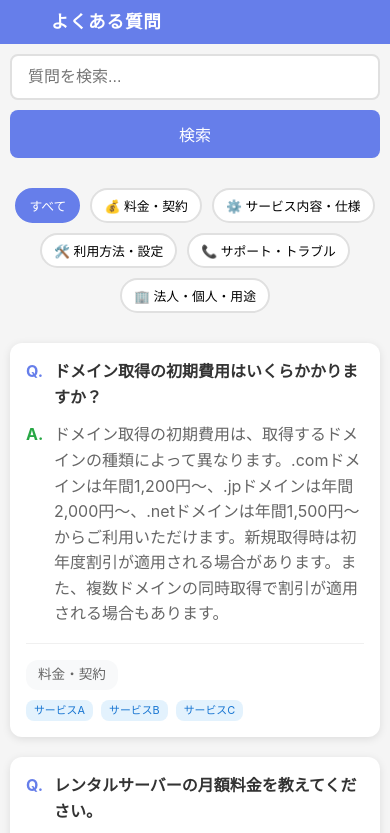
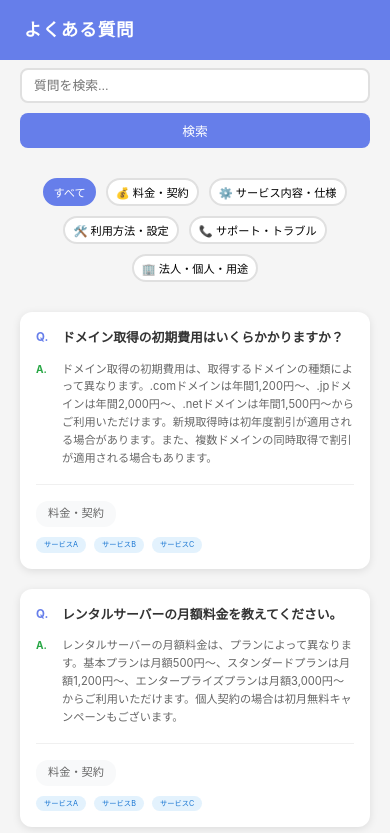
Before and after one commit to nawake517/Public-Form-Scratch, a plain HTML site: page frontend/faq/index.html in a window 390 px wide. Shown: the top 833 px of the page. Drawn offline with Linux system fonts and the light colour scheme.

Commit message:
レスポンシブ設定の修正

```diff
--- a/frontend/faq/style.css
+++ b/frontend/faq/style.css
@@ -208,21 +208,36 @@ body {
 }
 
 /* レスポンシブ対応 */
-@media (max-width: 768px) {
+@media (max-width: 720px) {
+    .faq-header {
+        padding: 8px 0;
+    }
+
     .faq-header-inner {
-        padding: 8px 12px;
+        margin: 0 auto;
+        padding: 8px 24px;
     }
 
     .faq-header h1 {
-        font-size: 1.1em;
+        font-size: 4.5vw;
     }
 
     .container {
-        padding: 15px;
+        padding: 8px 20px;
     }
 
     .search-section {
         flex-direction: column;
+    }
+
+    .search-input {
+        font-size: 0.8em;
+        padding: 8px 12px;
+    }
+
+    .search-button {
+        font-size: 0.8em;
+        padding: 8px 16px;
     }
 
     .category-filter {
@@ -230,50 +245,54 @@ body {
     }
 
     .category-btn {
-        font-size: 0.8em;
-        padding: 6px 12px;
+        font-size: 0.7em;
+        padding: 4px 8px;
     }
 
     .faq-item {
-        padding: 20px;
+        padding: 16px;
     }
 
     .faq-question {
-        font-size: 1em;
+        font-size: 0.8em;
+        gap: 8px;
+    }
+
+    .faq-question-icon {
+        font-size: 0.9em;
+        min-width: 18px;
+    }
+
+    .faq-answer {
+        font-size: 0.7em;
+        gap: 8px;
+    }
+
+    .faq-answer-icon {
+        font-size: 0.9em;
+        min-width: 18px;
     }
 
     .faq-meta {
         flex-direction: column;
         gap: 10px;
         align-items: flex-start;
+        font-size: 0.7em;
     }
 
     .faq-services {
         flex-wrap: wrap;
     }
-}
 
-@media (max-width: 480px) {
-    .faq-header-inner {
-        padding: 8px 12px;
+    .service-tag {
+        font-size: 0.65em;
     }
 
-    .container {
-        padding: 10px;
+    .no-results {
+        font-size: 0.8em;
     }
 
-    .faq-item {
-        padding: 16px;
-    }
-
-    .faq-question,
-    .faq-answer {
-        gap: 8px;
-    }
-
-    .faq-question-icon,
-    .faq-answer-icon {
-        min-width: 20px;
-        font-size: 1em;
+    .no-results p {
+        font-size: 0.8em;
     }
 }
--- a/frontend/style.css
+++ b/frontend/style.css
@@ -478,7 +478,7 @@
 
   /* 完了画面のスタイル */
   .completion-container {
-    text-align: center;
+    text-align: left;
     padding: 40px 20px;
   }
 
@@ -715,7 +715,7 @@
   @media (max-width: 720px) {
     .container {
       max-width: 100%;
-      padding: 4px;
+      padding: 8px 20px;
       border-radius: 0;
     }
 
@@ -725,11 +725,20 @@
 
     .form-header-inner {
       font-size: 1.1em;
-      padding: 8px 12px;
+      padding: 8px 24px;
+    }
+
+    .header-title {
+      font-size: 4.5vw;
+    }
+
+    .faq-header-link {
+      font-size: 3vw;
+      padding: 6px 12px;
     }
 
     .form-title {
-      font-size: 0.95em;
+      font-size: 0.85em;
       margin-bottom: 16px;
       padding: 0 8px;
     }
@@ -739,34 +748,48 @@
     }
 
     .form-group {
+      flex-direction: column;
+      align-items: flex-start;
       margin-bottom: 16px;
+      margin-top: 20px;
     }
 
     .form-label {
-      font-size: 0.9em;
-      margin-bottom: 6px;
-    }
-
-    .required {
-      font-size: 0.75em;
-      padding: 2px 6px;
+      flex: none;
+      width: 100%;
+      font-size: 0.8em;
+      margin-bottom: 8px;
+      padding-right: 0;
+      padding-top: 0;
     }
 
     .form-input,
-    .form-select,
+    .form-select {
+      flex: none;
+      width: 100%;
+      font-size: 0.8em;
+      padding: 8px 10px;
+      height: 40px;
+    }
+
     .textarea {
-      font-size: 0.9em;
+      flex: none;
+      width: 100%;
+      font-size: 0.8em;
       padding: 8px 10px;
+      height: 120px;
     }
 
     .radio-group,
     .checkbox-group {
+      flex: none;
+      width: 100%;
       gap: 8px;
     }
 
     .radio-label,
     .checkbox-label {
-      font-size: 0.85em;
+      font-size: 0.75em;
       padding: 6px 8px;
       min-height: 32px;
     }
@@ -776,15 +799,45 @@
       margin-right: 6px;
     }
 
+    .required {
+      font-size: 0.7em;
+      padding: 2px 6px;
+    }
+
+    .error-message-field {
+      position: static;
+      margin-top: 8px;
+      margin-bottom: 8px;
+      left: auto;
+      width: 100%;
+      white-space: normal;
+      font-size: 0.75em;
+    }
+
+    .error-message-field::after {
+      display: none;
+    }
+
+    #message-length-warning {
+      position: static;
+      margin-top: 8px;
+      margin-bottom: 8px;
+      left: auto;
+      width: 100%;
+      white-space: normal;
+      font-size: 0.75em;
+    }
+
     .button-group {
       margin-top: 24px;
       padding: 0 8px;
+      flex-direction: column;
+      gap: 12px;
     }
 
     .button {
       font-size: 0.9em;
-      padding: 12px 20px;
-      min-height: 44px;
+      padding: 2px 0px;
     }
 
     .button-content {
@@ -808,15 +861,21 @@
     }
 
     .confirmation-label {
-      font-size: 0.85em;
+      flex: none;
+      width: 100%;
+      font-size: 0.75em;
       margin-bottom: 4px;
-      width: 100%;
+      padding-left: 0;
+      padding-right: 0;
     }
 
     .confirmation-value {
-      font-size: 0.9em;
+      flex: none;
       width: 100%;
+      font-size: 0.8em;
       word-break: break-all;
+      padding-left: 0;
+      padding-right: 0;
     }
 
     /* FAQのレスポンシブ対応 */
@@ -826,11 +885,11 @@
     }
 
     .faq-title {
-      font-size: 1.1em;
+      font-size: 3.5vw;
     }
 
     .faq-subtitle {
-      font-size: 0.85em;
+      font-size: 2.8vw;
     }
 
     .faq-item {
@@ -840,7 +899,7 @@
 
     .faq-question,
     .faq-answer {
-      font-size: 0.85em;
+      font-size: 2.5vw;
       line-height: 1.4;
     }
 
@@ -854,7 +913,7 @@
     }
 
     .faq-note p {
-      font-size: 0.8em;
+      font-size: 2.2vw;
     }
 
     /* 完了画面のレスポンシブ対応 */
@@ -868,7 +927,31 @@
     }
 
     .completion-message {
-      font-size: 0.9em;
+      font-size: 0.8em;
       margin-bottom: 25px;
     }
+
+    /* FAQページリンクのレスポンシブ対応 */
+    .faq-link-section {
+      margin: 15px 8px;
+      padding: 12px;
+    }
+
+    .faq-page-link {
+      font-size: 2.8vw;
+      padding: 6px 12px;
+    }
+
+    /* プレースホルダーのサイズ調整 */
+    ::placeholder {
+      font-size: 0.8em;
+    }
+
+    .button {
+      font-size: 0.9em;
+      padding: 2px 0px;
+      min-width: auto;
+      width: 100%;
+      height: 44px;
+    }
   }
```
